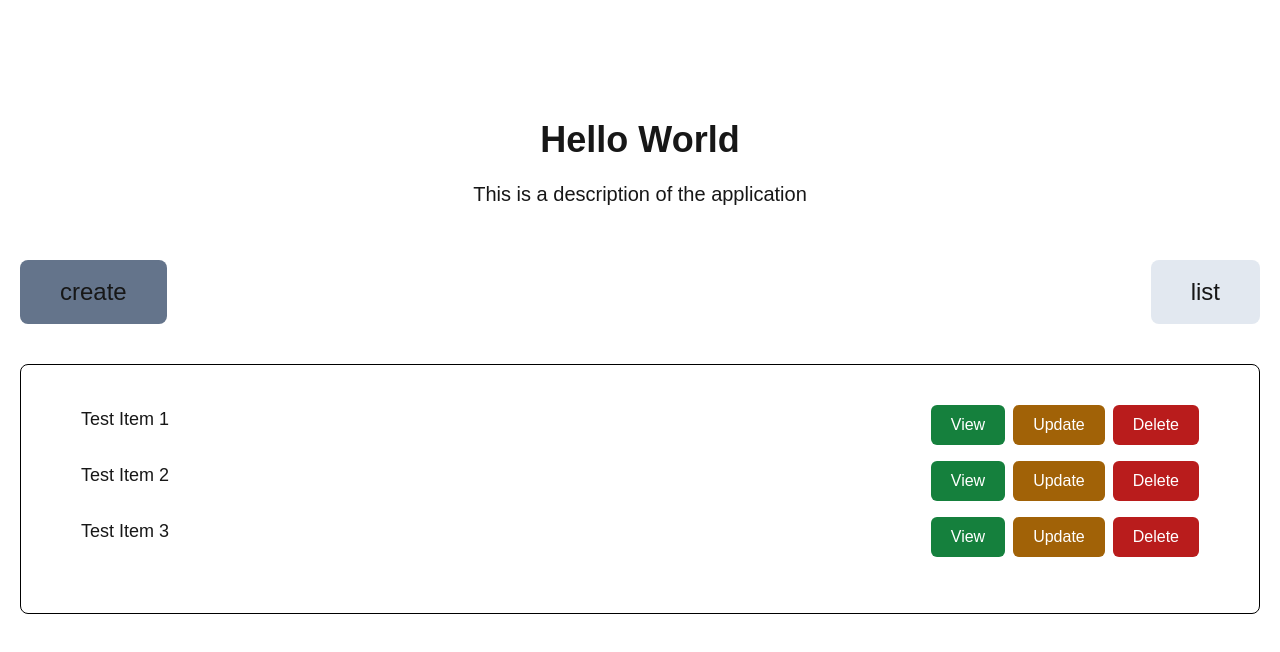
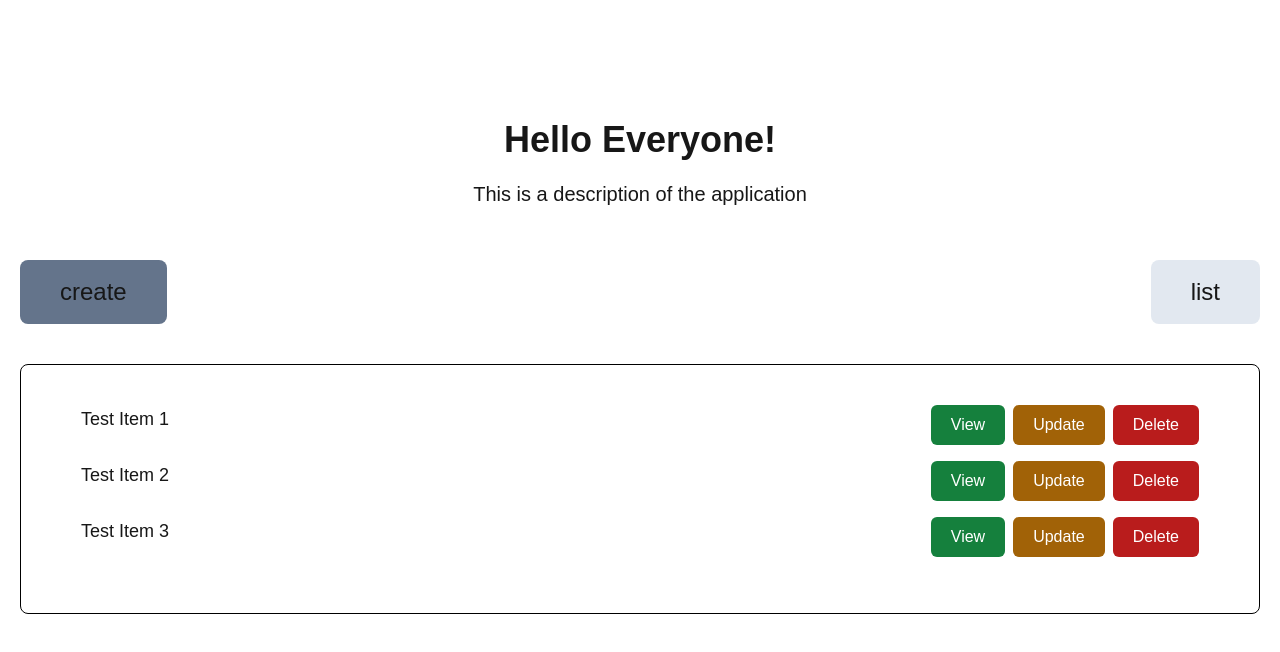
Before and after one commit to hristohristovdevcareer/multi-tier-web-app-terraform-aws, a Next.js app in the folder client/: page / in a window 1280 px wide. Shown: the top 652 px of the page. Built offline with nearby package versions, Linux system fonts and the light colour scheme.

Commit message:
testing pipeline

```diff
--- a/client/src/app/page.js
+++ b/client/src/app/page.js
@@ -5,7 +5,7 @@ export default function Home() {
 
   return (
     <section className="flex flex-col py-20">
-      <Header title="Hello World" description="This is a description of the application" />
+      <Header title="Hello Everyone!" description="This is a description of the application" />
       <Content />
     </section>
   );
```
